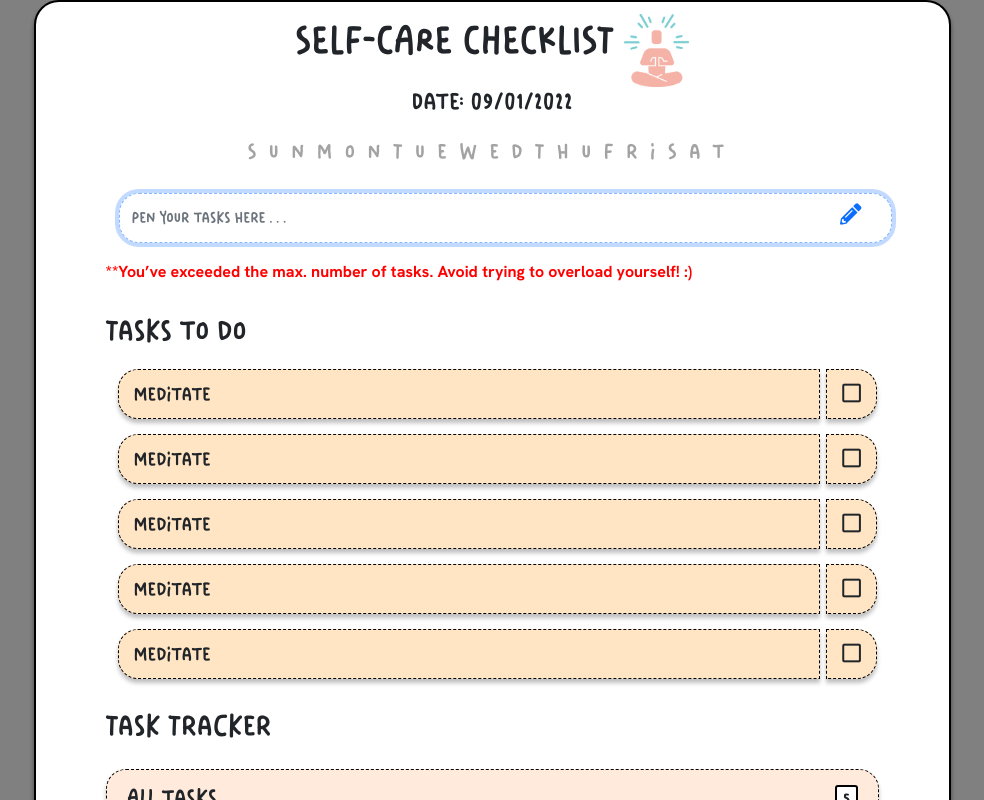
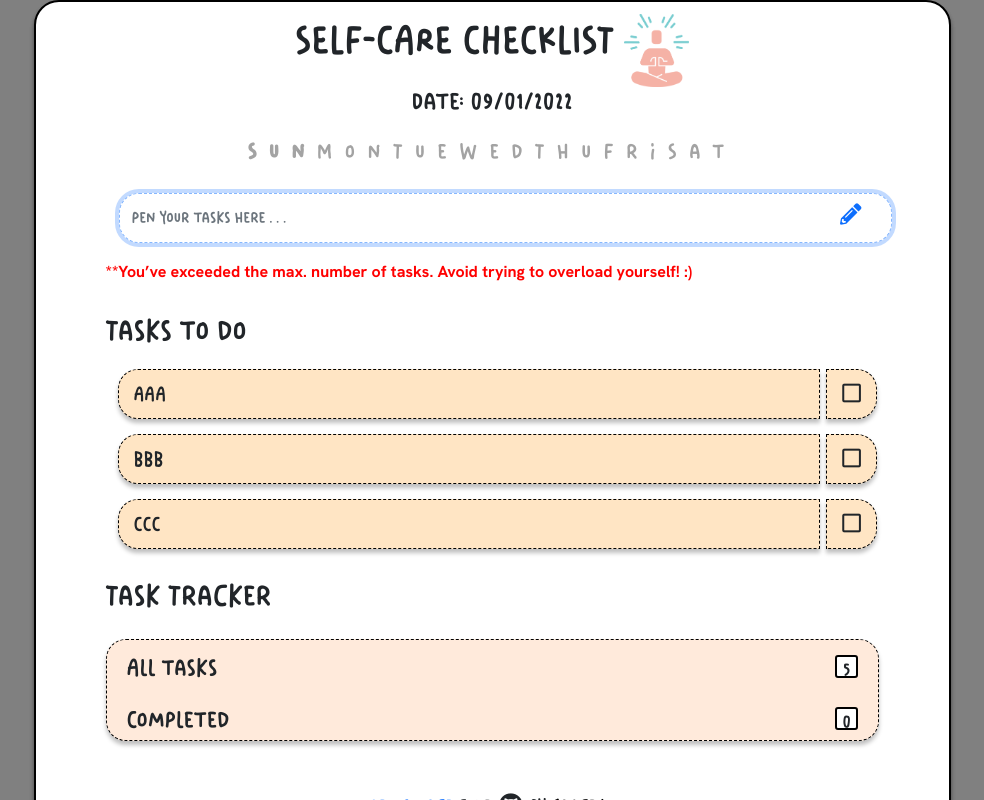
Before and after one commit to gracexuerwu/checklist-project, a React (Create React App) app: page / in a window 1280 px wide. Shown: the top 800 px of the page, without its empty margins (148-1132 px from the left). Built offline with nearby package versions, Linux system fonts and the light colour scheme.

Commit message:
add callback, also dynamically render tasks

```diff
--- a/src/App.js
+++ b/src/App.js
@@ -1,4 +1,4 @@
-import React from 'react';
+import { useState } from "react";
 import './App.css';
 
 //import components
@@ -11,6 +11,21 @@ import Signature from './components/Signature';
 import selfCareicon from "./images/selfcare.png";
 
 function App() {
+
+  function callbackByEnterTaskColumn(task) {
+    // alert(task);
+    if (todoArray.length < 5) {
+      setTodoArray([...todoArray, { task, status: false }]);
+    }
+    else { }
+  }
+
+  const [todoArray, setTodoArray] = useState([
+    { task: 'AAA', status: false },
+    { task: 'BBB', status: false },
+    { task: 'CCC', status: false }
+  ]);
+
   //Date
   let date = new Date();
   let day = date.getDate();
@@ -27,6 +42,7 @@ function App() {
 
   let daysOfTheWeek = ["Sun", "Mon", "Tue", "Wed", "Thu", "Fri", "Sat"];
 
+  let dayIndex = date.getDay();
 
   return (
     <div className="App">
@@ -37,16 +53,23 @@ function App() {
         </div>
         <h2>Date: {currentDate}</h2>
         <div className="daysOfTheWeek">{daysOfTheWeek.map((day, index) => {
-          return (<span key={index}>{day}</span>);
+          if (index === dayIndex) {
+            return (<strong key={index}>{day}</strong>);
+          }
+          else {
+            return (<span key={index}>{day}</span>);
+          }
         })}</div>
-        <EnterTaskColumn />
+        <EnterTaskColumn callback={callbackByEnterTaskColumn} />
         <div className="EnterMessage">**You’ve exceeded the max. number of tasks. Avoid trying to overload yourself! :)</div>
         <div className="Heading">Tasks to do</div>
-        <TaskColumn />
-        <TaskColumn />
-        <TaskColumn />
-        <TaskColumn />
-        <TaskColumn />
+        {/* <TaskColumn task="AAA" />
+        <TaskColumn task="CCC" /> */}
+        {
+          todoArray.map(({ task, status }, index) => (
+            <TaskColumn key={index} task={task} />
+          ))
+        }
         <div className="Heading">Task Tracker</div>
         <TaskTracker />
         <Signature />
--- a/src/components/EnterTaskColumn.js
+++ b/src/components/EnterTaskColumn.js
@@ -1,7 +1,30 @@
-import React from "react";
+import { useState } from "react";
 import "../styles/EnterTaskColumn.css";
 
-export default function EnterTaskColumn() {
+export default function EnterTaskColumn(props) {
+
+  const [task, setTask] = useState('Pen your tasks here . . .');
+
+  // const onChange = (event) => {
+  //   setValue(event.target.value);
+  // };
+
+  function onChange(event) {
+    setTask(event.target.value);
+  };
+
+  // const handleSubmit = (event) => {
+  //   event.preventDefault();
+  //   props.callback(value);
+  // }
+
+  function handleSubmit(event) {
+    event.preventDefault();
+    // alert(task);
+    props.callback(task);
+  }
+
+
   return (
     // <div className="EnterTaskColumn">
     //     <div className="row">
@@ -13,15 +36,15 @@ export default function EnterTaskColumn() {
     //         </div>
     //     </div>
     // </div>
-        <form id="search-form" onSubmit="">
+    <form id="search-form" onSubmit={handleSubmit}>
       <div className="form-row">
         <div className="col-11 btn">
           <input
             type="text"
-                        onChange=""
+            onChange={onChange}
             className="form-control"
             id="search-input"
-                        placeholder="Pen your tasks here . . ."
+            placeholder={task}
             autoFocus="on"
             autoComplete="off"
           />
--- a/src/components/TaskColumn.js
+++ b/src/components/TaskColumn.js
@@ -1,13 +1,13 @@
 import React from "react";
 import "../styles/TaskColumn.css";
 
-export default function TaskColumn() {
+export default function TaskColumn(props) {
     return (
         <div className="container">
             <div className="row">
                 <div className="col-11">
                     <div className="TaskColumn-left">
-                        <p>Meditate</p>
+                        <p>{props.task}</p>
                     </div>
                 </div>
                 <div className="col-1">
```
Lines whose indentation alone changed are shown as unchanged.
